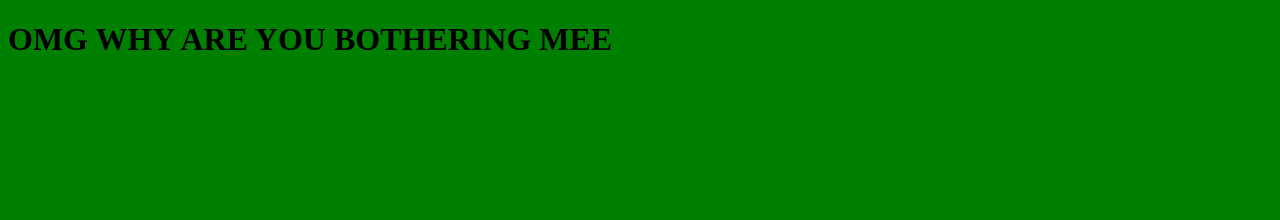
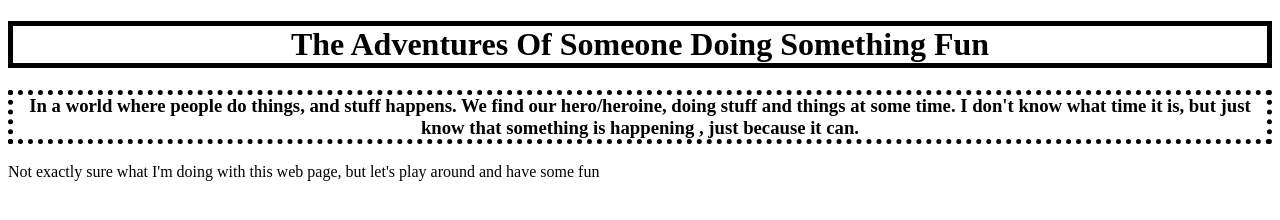
Before and after one commit to JaimieWalker/SomethingFun, a plain HTML site: page index.html in a window 1280 px wide. Drawn offline with Linux system fonts and the light colour scheme.

Commit message:
adventures of something fun

```diff
--- a/css/style.css
+++ b/css/style.css
@@ -1,12 +1,9 @@
-*{
-
-	background-color: green;
+#title{
+	text-align: center;
+	border: 5px solid;
 }
 
-h1:hover:after {
-	content: url('http://i0.kym-cdn.com/photos/images/original/000/915/652/b49.gif') " REEEEEEEEEEE OFF MY BOARD NORMIE";
-	display: block;
-
-	background-size: cover;
-	background-repeat: no-repeat;
+#intro{
+	text-align: center;
+	border: 5px dotted;
 }
--- a/index.html
+++ b/index.html
@@ -2,9 +2,16 @@
 <html>
 <head>
 	<link rel="stylesheet" type="text/css" href="css/style.css">
-	<title>Just Messing</title>
+	<title>The adventures of someone doing something fun</title>
+	<meta name="viewport" content="width=device-width, initial-scale=1.0">
+
 </head>
 <body>
- <h1 class="ree">OMG WHY ARE YOU BOTHERING MEE</h1>
+	<h1 id="title">The Adventures Of Someone Doing Something Fun</h1>
+
+ <h3 id="intro">In a world where people do things, and stuff happens. We find our hero/heroine, doing stuff and things at some time. I don't know what time it is, but just know that something is happening , just because it can.</h1>
+
+ <p> Not exactly sure what I'm doing with this web page, but let's play around and have some fun</p>
+
 </body>
 </html>
```
